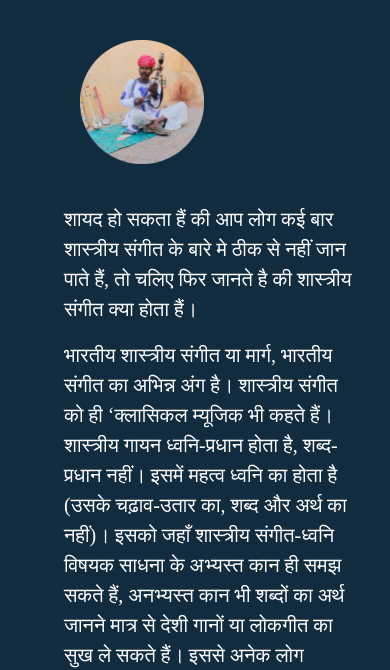
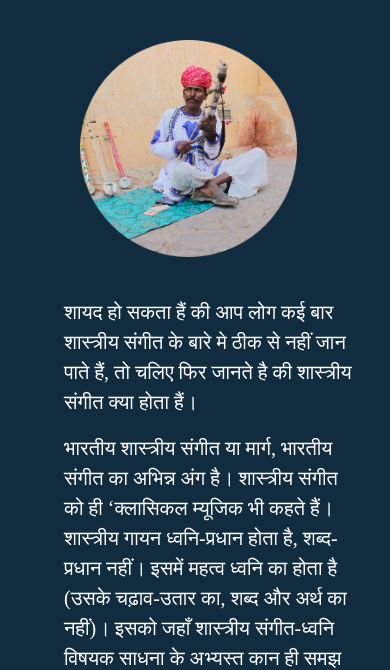
Before and after one commit to SudhanshuRanjan2005/shastriya_sangeet, a plain HTML site: page index.html in a window 390 px wide. Shown: the part 186-856 px from the top of the page. Drawn offline with nearby package versions, Linux system fonts and the light colour scheme; a web font is replaced by a local one.

Commit message:
image size change

```diff
--- a/css/style.css
+++ b/css/style.css
@@ -136,3 +136,10 @@ footer {
         font-size: 25px;
     }
 }
+
+@media screen and (max-width:507px){
+    .classical{
+        width: 70%;
+        margin-bottom: 1rem;
+    }
+}
```
